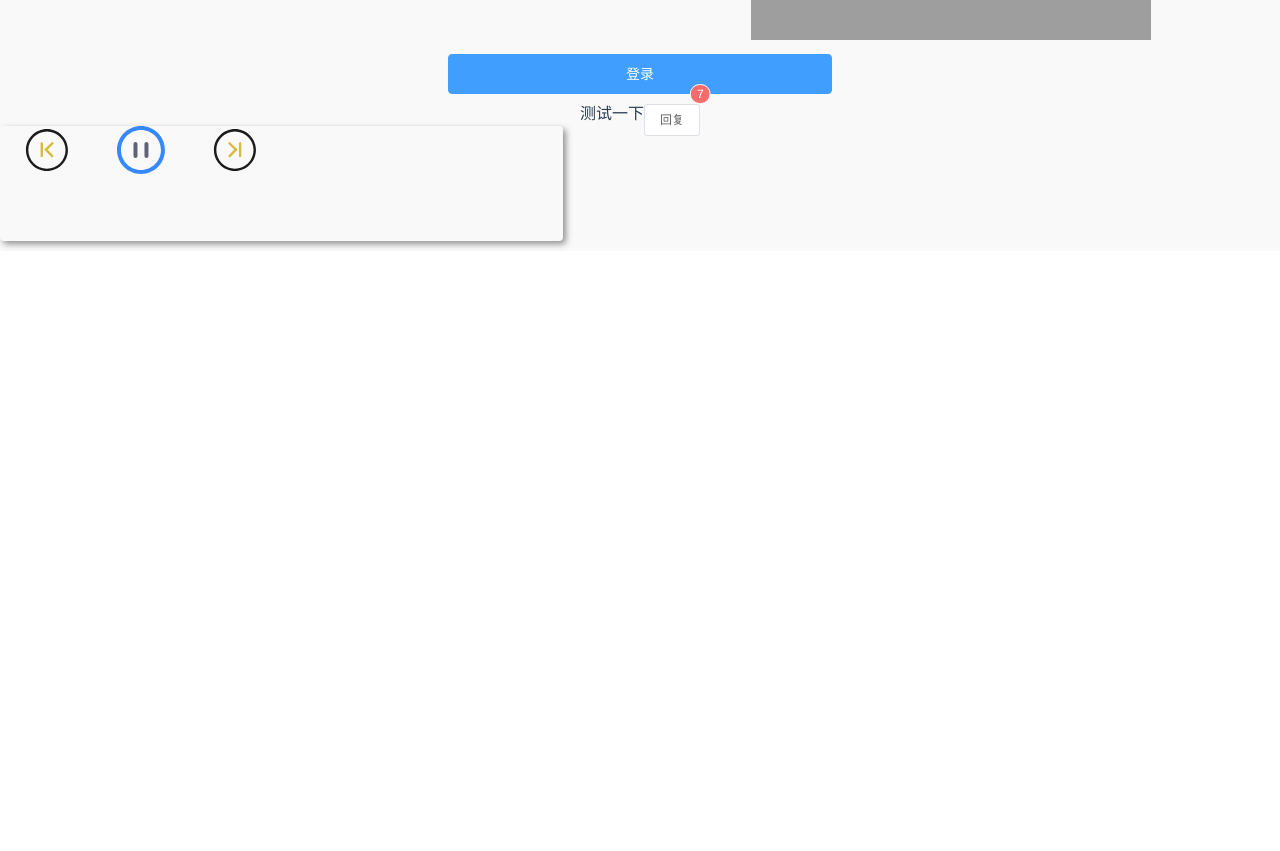
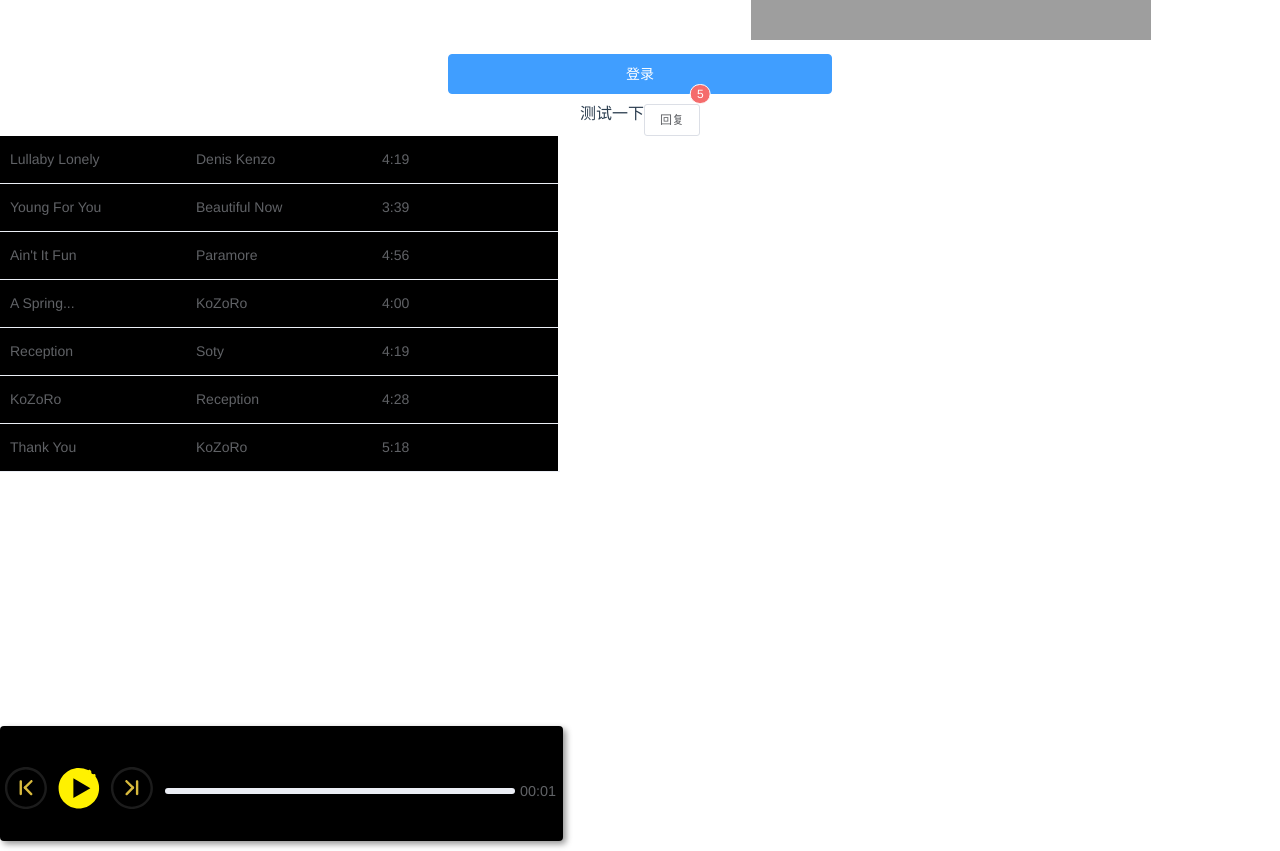
Before and after one commit to jiangcong124759/vue-project, a Vue app: page / in a window 1280 px wide. Shown: the part 540-1391 px from the top of the page. Before the commit the page ends 800 px from the top, so only its background shows below. Built offline with nearby package versions, Linux system fonts and the light colour scheme; no server answers.

Commit message:
提交修改代码

```diff
--- a/src/App.vue
+++ b/src/App.vue
@@ -19,6 +19,6 @@ export default {
   text-align: center;
   color: #2c3e50;
   /*margin-top: 60px;*/
-  background: #F9F9F9;
+  /* background: #F9F9F9; */
 }
 </style>
--- a/src/components/musicPlayer/index.vue
+++ b/src/components/musicPlayer/index.vue
@@ -1,16 +1,139 @@
 <template>
   <div>
+    <div class="music-list">
+      <el-table
+        ref="singleTable"
+        :data="tableData"
+        :highlight-current-row='true'
+        :show-header="false"
+        @current-change="handleCurrentChange"
+        :cell-style="rowStyle"
+        style="width: 100%;">
+        <el-table-column
+          property="name"
+          label=""
+          width="186">
+        </el-table-column>
+        <el-table-column
+          property="singer"
+          label=""
+          width="186">
+        </el-table-column>
+        <el-table-column
+          property="time"
+          label=""
+          width="186">
+        </el-table-column>
+      </el-table>
+    </div>
     <div class="moveOut">
       <div ref="player" class="player_div">
         <div class="last" @click="playLast">
-            <svg t="1598712774329" class="icon" viewBox="0 0 1024 1024" version="1.1" xmlns="http://www.w3.org/2000/svg" p-id="6727" width="48" height="48"><path d="M510.7 960.7c-247.1 0-448.1-201-448.1-448.1s201-448.1 448.1-448.1 448.1 201 448.1 448.1-201 448.1-448.1 448.1z m0-845.2c-219 0-397.1 178.1-397.1 397.1s178.1 397.1 397.1 397.1 397.1-178.1 397.1-397.1-178.2-397.1-397.1-397.1z" fill="#1C1C1C" p-id="6728"></path><path d="M488.8 530c-6.6 0-13.2-2.6-18.2-7.7-9.9-10.1-9.7-26.2 0.4-36.1L610.1 350c10-9.9 26.2-9.7 36.1 0.4 9.9 10.1 9.7 26.2-0.4 36.1L506.7 522.8c-5 4.8-11.4 7.2-17.9 7.2z" fill="#D8BA3D" p-id="6729"></path><path d="M623.7 669.1c-6.7 0-13.3-2.6-18.3-7.7L470.5 522.3c-9.8-10.1-9.6-26.3 0.5-36.1s26.3-9.6 36.1 0.5L642 625.9c9.8 10.1 9.6 26.3-0.5 36.1-5 4.7-11.4 7.1-17.8 7.1zM400.3 667.7c-14.1 0-25.5-11.4-25.5-25.5V369.6c0-14.1 11.4-25.5 25.5-25.5s25.5 11.4 25.5 25.5v272.6c0 14.1-11.4 25.5-25.5 25.5z" fill="#D8BA3D" p-id="6730"></path></svg>
+          <svg
+            t="1598712774329"
+            class="icon"
+            viewBox="0 0 1024 1024"
+            version="1.1"
+            xmlns="http://www.w3.org/2000/svg"
+            p-id="6727"
+            width="48"
+            height="48"
+          >
+            <path
+              d="M510.7 960.7c-247.1 0-448.1-201-448.1-448.1s201-448.1 448.1-448.1 448.1 201 448.1 448.1-201 448.1-448.1 448.1z m0-845.2c-219 0-397.1 178.1-397.1 397.1s178.1 397.1 397.1 397.1 397.1-178.1 397.1-397.1-178.2-397.1-397.1-397.1z"
+              fill="#1C1C1C"
+              p-id="6728"
+            ></path>
+            <path
+              d="M488.8 530c-6.6 0-13.2-2.6-18.2-7.7-9.9-10.1-9.7-26.2 0.4-36.1L610.1 350c10-9.9 26.2-9.7 36.1 0.4 9.9 10.1 9.7 26.2-0.4 36.1L506.7 522.8c-5 4.8-11.4 7.2-17.9 7.2z"
+              fill="#D8BA3D"
+              p-id="6729"
+            ></path>
+            <path
+              d="M623.7 669.1c-6.7 0-13.3-2.6-18.3-7.7L470.5 522.3c-9.8-10.1-9.6-26.3 0.5-36.1s26.3-9.6 36.1 0.5L642 625.9c9.8 10.1 9.6 26.3-0.5 36.1-5 4.7-11.4 7.1-17.8 7.1zM400.3 667.7c-14.1 0-25.5-11.4-25.5-25.5V369.6c0-14.1 11.4-25.5 25.5-25.5s25.5 11.4 25.5 25.5v272.6c0 14.1-11.4 25.5-25.5 25.5z"
+              fill="#D8BA3D"
+              p-id="6730"
+            ></path>
+          </svg>
         </div>
         <div class="paly_btn" @click="playOrStop">
-            <svg v-if="show" t="1598712447655" class="icon" viewBox="0 0 1024 1024" version="1.1" xmlns="http://www.w3.org/2000/svg" p-id="6023" width="48" height="48"><path d="M894.4 256c49.6 73.6 80 163.2 80 259.2 0 256-208 464-464 464s-464-208-464-464 208-464 464-464c73.6 0 144 17.6 206.4 48" fill="#FFF100" p-id="6024"></path><path d="M508.8 1011.2c-273.6 0-496-222.4-496-496s222.4-496 496-496c76.8 0 152 17.6 220.8 51.2 16 8 22.4 27.2 14.4 43.2-8 16-27.2 22.4-43.2 14.4-59.2-30.4-124.8-44.8-192-44.8-238.4 0-432 193.6-432 432s193.6 432 432 432 432-193.6 432-432c0-86.4-25.6-169.6-73.6-241.6-9.6-14.4-6.4-35.2 8-44.8 14.4-9.6 35.2-6.4 44.8 8C976 320 1004.8 416 1004.8 515.2c0 273.6-222.4 496-496 496z" fill="" p-id="6025"></path><path d="M819.2 168m-48 0a48 48 0 1 0 96 0 48 48 0 1 0-96 0Z" fill="" p-id="6026"></path><path d="M392 305.6l363.2 209.6-363.2 209.6z" fill="" p-id="6027"></path></svg>
-            <svg v-if="!show" t="1598712464081" class="icon" viewBox="0 0 1024 1024" version="1.1" xmlns="http://www.w3.org/2000/svg" p-id="6156" width="48" height="48"><path d="M511.501463 1023.000976C229.476878 1023.000976 0.000976 793.525073 0.000976 511.500488S229.476878 0 511.501463 0s511.500488 229.475902 511.500488 511.500488-229.475902 511.500488-511.500488 511.500488z m0-937.784196C276.431024 85.21678 85.217756 276.430049 85.217756 511.500488S276.431024 937.784195 511.501463 937.784195 937.785171 746.570927 937.785171 511.500488 746.571902 85.21678 511.501463 85.21678z" fill="#3688FF" p-id="6157"></path><path d="M394.315902 682.033951c-23.576976 0-42.658341-19.081366-42.658341-42.658341V383.625366c0-23.576976 19.081366-42.658341 42.658341-42.658342s42.658341 19.081366 42.658342 42.658342v255.750244c-0.099902 23.576976-19.181268 42.658341-42.658342 42.658341zM628.687024 682.033951c-23.576976 0-42.658341-19.081366-42.658341-42.658341V383.625366c0-23.576976 19.081366-42.658341 42.658341-42.658342S671.345366 360.04839 671.345366 383.625366v255.750244c0 23.576976-19.081366 42.658341-42.658342 42.658341z" fill="#5F6379" p-id="6158"></path></svg>
+          <svg
+            v-if="show"
+            t="1598712447655"
+            class="icon"
+            viewBox="0 0 1024 1024"
+            version="1.1"
+            xmlns="http://www.w3.org/2000/svg"
+            p-id="6023"
+            width="48"
+            height="48"
+          >
+            <path
+              d="M894.4 256c49.6 73.6 80 163.2 80 259.2 0 256-208 464-464 464s-464-208-464-464 208-464 464-464c73.6 0 144 17.6 206.4 48"
+              fill="#FFF100"
+              p-id="6024"
+            ></path>
+            <path
+              d="M508.8 1011.2c-273.6 0-496-222.4-496-496s222.4-496 496-496c76.8 0 152 17.6 220.8 51.2 16 8 22.4 27.2 14.4 43.2-8 16-27.2 22.4-43.2 14.4-59.2-30.4-124.8-44.8-192-44.8-238.4 0-432 193.6-432 432s193.6 432 432 432 432-193.6 432-432c0-86.4-25.6-169.6-73.6-241.6-9.6-14.4-6.4-35.2 8-44.8 14.4-9.6 35.2-6.4 44.8 8C976 320 1004.8 416 1004.8 515.2c0 273.6-222.4 496-496 496z"
+              fill=""
+              p-id="6025"
+            ></path>
+            <path d="M819.2 168m-48 0a48 48 0 1 0 96 0 48 48 0 1 0-96 0Z" fill="" p-id="6026"></path>
+            <path d="M392 305.6l363.2 209.6-363.2 209.6z" fill="" p-id="6027"></path>
+          </svg>
+          <svg
+            v-if="!show"
+            t="1598712464081"
+            class="icon"
+            viewBox="0 0 1024 1024"
+            version="1.1"
+            xmlns="http://www.w3.org/2000/svg"
+            p-id="6156"
+            width="48"
+            height="48"
+          >
+            <path
+              d="M511.501463 1023.000976C229.476878 1023.000976 0.000976 793.525073 0.000976 511.500488S229.476878 0 511.501463 0s511.500488 229.475902 511.500488 511.500488-229.475902 511.500488-511.500488 511.500488z m0-937.784196C276.431024 85.21678 85.217756 276.430049 85.217756 511.500488S276.431024 937.784195 511.501463 937.784195 937.785171 746.570927 937.785171 511.500488 746.571902 85.21678 511.501463 85.21678z"
+              fill="#3688FF"
+              p-id="6157"
+            ></path>
+            <path
+              d="M394.315902 682.033951c-23.576976 0-42.658341-19.081366-42.658341-42.658341V383.625366c0-23.576976 19.081366-42.658341 42.658341-42.658342s42.658341 19.081366 42.658342 42.658342v255.750244c-0.099902 23.576976-19.181268 42.658341-42.658342 42.658341zM628.687024 682.033951c-23.576976 0-42.658341-19.081366-42.658341-42.658341V383.625366c0-23.576976 19.081366-42.658341 42.658341-42.658342S671.345366 360.04839 671.345366 383.625366v255.750244c0 23.576976-19.081366 42.658341-42.658342 42.658341z"
+              fill="#5F6379"
+              p-id="6158"
+            ></path>
+          </svg>
         </div>
         <div class="next" @click="playNext">
-            <svg t="1598751273940" class="icon" viewBox="0 0 1024 1024" version="1.1" xmlns="http://www.w3.org/2000/svg" p-id="9887" width="48" height="48"><path d="M62.5 512.6c0-247.1 201-448.1 448.1-448.1s448.1 201 448.1 448.1-201 448.1-448.1 448.1-448.1-201-448.1-448.1z m51 0c0 219 178.1 397.1 397.1 397.1s397.1-178.1 397.1-397.1-178.1-397.1-397-397.1-397.2 178.1-397.2 397.1z" fill="#1C1C1C" p-id="9888"></path><path d="M532.5 530c6.6 0 13.2-2.6 18.2-7.7 9.9-10.1 9.7-26.2-0.4-36.1L411.3 350c-10-9.9-26.2-9.7-36.1 0.4-9.9 10.1-9.7 26.2 0.4 36.1l139.1 136.3c4.9 4.8 11.4 7.2 17.8 7.2z" fill="#D8BA3D" p-id="9889"></path><path d="M397.6 669.1c6.7 0 13.3-2.6 18.3-7.7l134.9-139.1c9.8-10.1 9.6-26.3-0.5-36.1s-26.3-9.6-36.1 0.5L379.3 625.9c-9.8 10.1-9.6 26.3 0.5 36.1 5 4.7 11.4 7.1 17.8 7.1zM621 667.7c14.1 0 25.5-11.4 25.5-25.5V369.6c0-14.1-11.4-25.5-25.5-25.5s-25.5 11.4-25.5 25.5v272.6c0 14.1 11.4 25.5 25.5 25.5z" fill="#D8BA3D" p-id="9890"></path></svg>
+          <svg
+            t="1598751273940"
+            class="icon"
+            viewBox="0 0 1024 1024"
+            version="1.1"
+            xmlns="http://www.w3.org/2000/svg"
+            p-id="9887"
+            width="48"
+            height="48"
+          >
+            <path
+              d="M62.5 512.6c0-247.1 201-448.1 448.1-448.1s448.1 201 448.1 448.1-201 448.1-448.1 448.1-448.1-201-448.1-448.1z m51 0c0 219 178.1 397.1 397.1 397.1s397.1-178.1 397.1-397.1-178.1-397.1-397-397.1-397.2 178.1-397.2 397.1z"
+              fill="#1C1C1C"
+              p-id="9888"
+            ></path>
+            <path
+              d="M532.5 530c6.6 0 13.2-2.6 18.2-7.7 9.9-10.1 9.7-26.2-0.4-36.1L411.3 350c-10-9.9-26.2-9.7-36.1 0.4-9.9 10.1-9.7 26.2 0.4 36.1l139.1 136.3c4.9 4.8 11.4 7.2 17.8 7.2z"
+              fill="#D8BA3D"
+              p-id="9889"
+            ></path>
+            <path
+              d="M397.6 669.1c6.7 0 13.3-2.6 18.3-7.7l134.9-139.1c9.8-10.1 9.6-26.3-0.5-36.1s-26.3-9.6-36.1 0.5L379.3 625.9c-9.8 10.1-9.6 26.3 0.5 36.1 5 4.7 11.4 7.1 17.8 7.1zM621 667.7c14.1 0 25.5-11.4 25.5-25.5V369.6c0-14.1-11.4-25.5-25.5-25.5s-25.5 11.4-25.5 25.5v272.6c0 14.1 11.4 25.5 25.5 25.5z"
+              fill="#D8BA3D"
+              p-id="9890"
+            ></path>
+          </svg>
+        </div>
+         <div>
+         <play-sound ref="playSound"></play-sound>
         </div>
       </div>
     </div>
@@ -18,55 +141,318 @@
 </template>
 
 <script>
+  import weiwei from '@/assets/weiwei.mp3'
+  import noTopic from '@/assets/noTopic.mp3'
+  import sou from '@/assets/sou.mp3'
+  import playSound from "../../views/login/playSound";
 export default {
   name: "music-player",
-      data(){
+  components:{
+    playSound
+  },
+  data() {
     return {
       drawer: true,
-            direction: 'ltr',
+      direction: "ltr",
+      tableData: [
+        {
+          "src": "http://m2.music.126.net/kf6FQZwholG_B20RZuGbOg==/3198479325254031.mp3",
+          "time": "4:19",
+          "name": "Lullaby Lonely",
+          "singer": "Denis Kenzo",
+          "album": "我是歌手第二季 第6期"
+        },
+        {
+          "src": "http://m2.music.126.net/H0c_CAdMI8JDHKpKXhJ6FQ==/5921969627575441.mp3",
+          "time": "3:39",
+          "name": "Young For You",
+          "singer": "Beautiful Now",
+          "album": "Young For You"
+        },
+        {
+          "src": "http://m2.music.126.net/iXrYZegbKVOvXYvOHADr0g==/7796636952597235.mp3",
+          "time": "4:56",
+          "name": "Ain't It Fun",
+          "singer": "Paramore",
+          "album": "paramore"
+        },
+        {
+          "src": "http://m2.music.126.net/8Htby1eZejnEaA-rQxLi8g==/7964862232017711.mp3",
+          "time": "4:00",
+          "name": "A Spring...",
+          "singer": "KoZoRo",
+          "album": "    "
+        },
+        {
+          "src": "http://m2.music.126.net/cGsGLvLDeVVAA-Ty7Nxdew==/2053887720697629.mp3",
+          "time": "4:19",
+          "name": "Reception",
+          "singer": "Soty",
+          "album": "     "
+        },
+        {
+          "src": "http://m2.music.126.net/WigWFuErwgAwJ2sX1uLQeQ==/6634453163541582.mp3",
+          "time": "4:28",
+          "name": "KoZoRo",
+          "singer": "Reception"
+        },
+        {
+          "src": "http://m2.music.126.net/Z1wT8h1gZjEJFULcLvpdpg==/7711974557600267.mp3",
+          "time": "5:18",
+          "name": "Thank You",
+          "singer": "KoZoRo",
+          "album": "    "
+        }],
+          currentPlay: {
+          order: 1,
+          name: weiwei
+        },
+        songs: [
+          {
+            order: 1,
+            name: weiwei
+          },
+          {
+            order: 2,
+            name: noTopic
+          },
+          {
+            order: 3,
+            name: sou
+          }
+        ],
+      currentRow: null,
+      activeIndex: '1',
+      activeIndex2: '1',
+      show:true,
+      cruProgress: '',
+      showCurrentTime: 1,
+      curPercent: 0,
+      totalTime:0
+    };
+  },
+  methods: {
+    handleClose() {},
+    setCurrent(row) {
+        this.$refs.singleTable.setCurrentRow(row);
+      },
+    handleCurrentChange(val) {
+      this.currentRow = val;
+    },
+    rowStyle(){
+      return 'background-color:black'
+    },
+
+    /**
+     * 播放器相关方法
+     */
+     /**
+       * 播放音频
+       */
+      playSound() {
+        this.$refs['audio'].src = this.currentPlay.name
+        console.log(this.$refs['audio'].src, 'src')
+        this.$refs['audio'].play()
+        // this.listenProcess()
+        let that = this
+        this.$refs['audio'].addEventListener("timeupdate", function () {
+
+          //获取当前播放的百分比  当前进度/总进度
+          that.showCurrentTime = this.currentTime
+          that.totalTime = this.duration
+        })
+      },
+
+      /**
+       * 暂停
+       */
+      stopSound() {
+        this.$refs['audio'].pause();
+      },
+
+      /**
+       * 上一首
+       */
+      playLast() {
+        let curOrder = this.currentPlay.order - 1
+        this.songs.forEach(item => {
+          if (item.order == curOrder) {
+            this.currentPlay = item
+          }
+        })
+        if (curOrder == 0) {
+          this.currentPlay = this.songs[this.songs.length - 1]
+        }
+        this.playSound()
+      },
+
+      /**
+       * 下一首
+       */
+      playNext() {
+        let curOrder = this.currentPlay.order + 1
+        this.songs.forEach(item => {
+          if (item.order == curOrder) {
+            this.currentPlay = item
+          }
+        })
+        if (curOrder == this.songs.length) {
+          this.currentPlay = this.songs[0]
+        }
+        this.playSound()
+      },
+
+      /**
+       * 显示时间转换
+       */
+      formatSecond(percentage) {
+
+        // console.log(this.curPercent,'111')
+        console.log(this.totalTime.toFixed(0))
+
+        this.curPercent = ((this.showCurrentTime.toFixed(0))/(this.totalTime.toFixed(0))) * 100 .toFixed(0)
+
+        console.log(this.curPercent)
+
+        console.log(this.formatSeconds(Number(this.showCurrentTime.toFixed(0))))
+
+        return this.formatSeconds(Number(this.showCurrentTime.toFixed(0)))
+
+      },
+
+      /**
+       * 监听进度
+       */
+      listenProcess() {
+
+        let that = this
+
+        this.$refs['audio'].addEventListener("timeupdate", function () {
+
+          //获取当前播放的百分比  当前进度/总进度
+          var percent = this.currentTime / this.$refs['audio'].duration
+
+          //计算进度条的因子,百分比需要*该因子,最后才能到100%
+          var sp = 600 / 100;
+
+          //拼接进度条的width
+          var swidth = (percent * 100 * sp) + "px";
+          console.log(percent * 100, swidth)
+
+          //设置进度条的播放进度
+          document.getElementById("playProgressBar").style.width = swidth;
+
+          //保留2位小数
+          document.getElementById("ptxt").innerText = ((percent * 100).toFixed(2)) + "%"
+
+        })
+
+      },
+      /**
+       * 时间转换
+       */
+      formatSeconds(value) {
+        var theTime = parseInt(value);// 秒
+        var theTime1 = 0;// 分
+        var theTime2 = 0;// 小时
+        // alert(theTime);
+        if (theTime > 60) {
+          theTime1 = parseInt(theTime / 60);
+          theTime = parseInt(theTime % 60);
+          // alert(theTime1+"-"+theTime);
+          if (theTime1 > 60) {
+            theTime2 = parseInt(theTime1 / 60);
+            theTime1 = parseInt(theTime1 % 60);
+          }
+        }
+        var result = "00:" + (parseInt(theTime)<10? +"0":"")+parseInt(theTime);
+        if (theTime1 > 0) {
+          result = "0"+parseInt(theTime1) +':'+ (parseInt(theTime)<10? +"0":"") + theTime;
+        }
+        if (theTime2 > 0) {
+          result = "" + parseInt(theTime2) + "小时" + result;
+        }
+        return result;
+      },
+
+        /**
+       * 音乐播放器相关方法
+       */
+      playOrStop(){
+         this.show = !this.show
+          if(!this.show){
+            this.playMusic()
+          }else{
+            this.stopMusic()
           }
       },
-      methods: {
-        handleClose() {
-
+      /**
+       * 播放触发方法
+       */
+      playMusic(){
+        this.$refs['playSound'].playSound()
+      },
+      /**
+       * 暂停触发方法
+       */
+      stopMusic(){
+        this.$refs['playSound'].stopSound()
+      },
+      playLast(){
+        this.$refs['playSound'].playLast()
+      },
+      playNext(){
+        this.$refs['playSound'].playNext()
       }
   }
-    }
+};
 </script>
 
 <style scoped>
-.moveOut{
+.moveOut {
   width: 563px;
   height: 115px;
   position: fixed;
+  background-color: #000000;
   left: 0;
   bottom: 10px;
-    box-shadow: 3px 3px 6px rgba(0,0,0,.42);
+  box-shadow: 3px 3px 6px rgba(0, 0, 0, 0.42);
   border-radius: 4px;
-    position:relative;
-    animation:mymove 5s infinite 1ms ;
-    -webkit-animation:mymove 5s infinite; /*Safari and Chrome*/
-    animation-iteration-count:1;
+  position: relative;
+  animation: mymove 5s infinite 1ms;
+  -webkit-animation: mymove 5s infinite; /*Safari and Chrome*/
+  animation-iteration-count: 1;
 }
 
-@keyframes mymove
-{
-  from {left:-563px;}
-  to {left:0px;}
+@keyframes mymove {
+  from {
+    left: -563px;
+  }
+  to {
+    left: 0px;
+  }
 }
 
-@-webkit-keyframes mymove /*Safari and Chrome*/
-{
-  from {left:0px;}
-  to {left:200px;}
+@-webkit-keyframes mymove /*Safari and Chrome*/ {
+  from {
+    left: 0px;
+  }
+  to {
+    left: 200px;
+  }
 }
 
-.player_div{
-    top: 20px;
-    width: 50%;
-    cursor:pointer;
+.player_div {
+  padding-top: 38px;
+  width: 100%;
+  cursor: pointer;
   display: flex;
   justify-content: space-around;
   align-items: center;
 }
+
+.music-list {
+  width: 560px;
+  height: 600px;
+}
 </style>
--- a/src/router/index.js
+++ b/src/router/index.js
@@ -4,6 +4,7 @@ import login from '@/views/login/index.vue'
 import home from '@/components/home.vue'
 import user from '@/views/user/index.vue'
 import page from '@/views/pagepractice/index.vue'
+import music from '@/views/music/index.vue'
 Vue.use(Router)
 
 export default new Router({
@@ -27,6 +28,11 @@ export default new Router({
       path: '/page',
       name: 'page',
       component: page
+    },
+    {
+      path: '/musicPlayer',
+      name: 'music',
+      component: music
     }
   ]
 })
```
Lines whose indentation alone changed are shown as unchanged.
